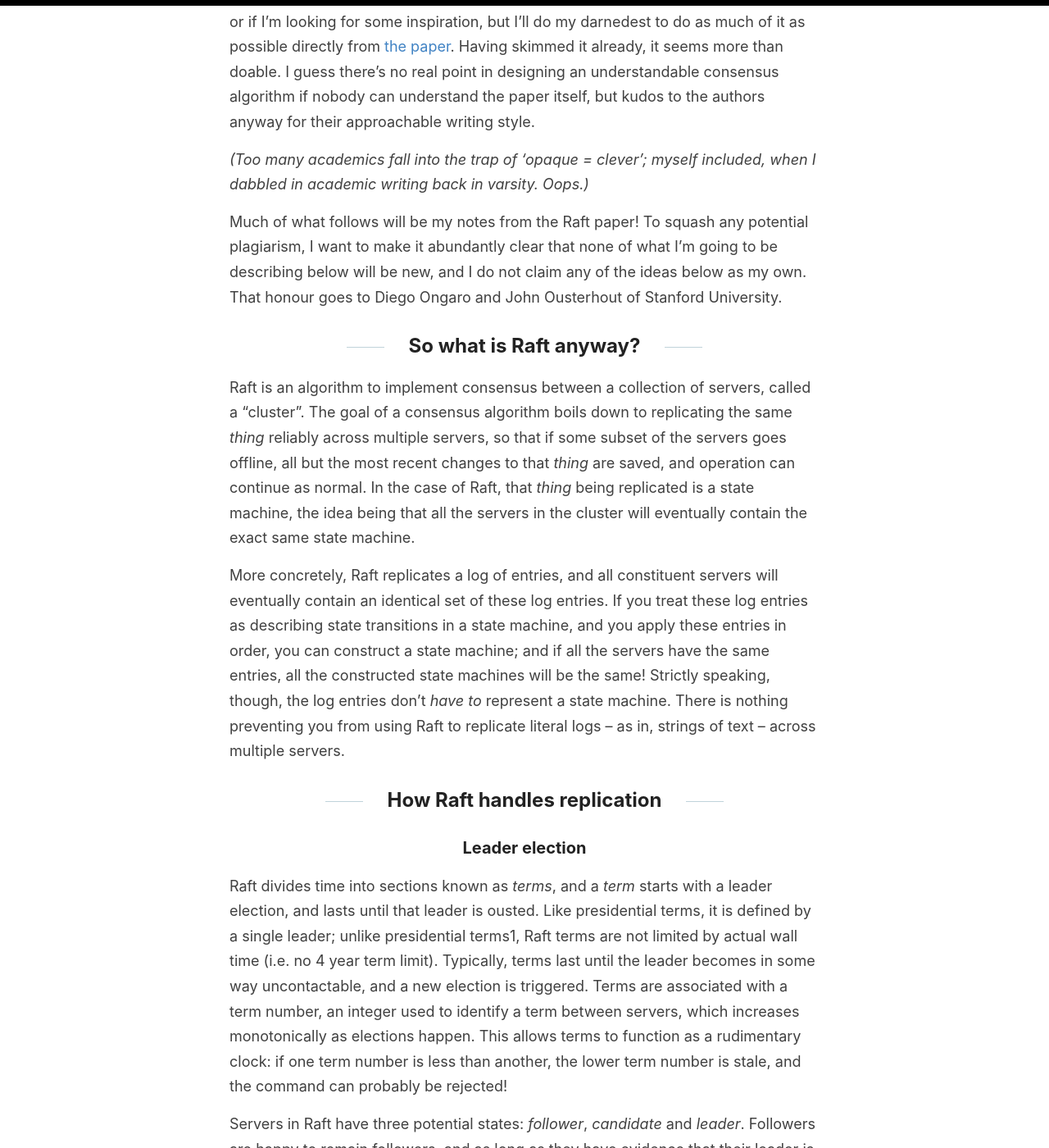
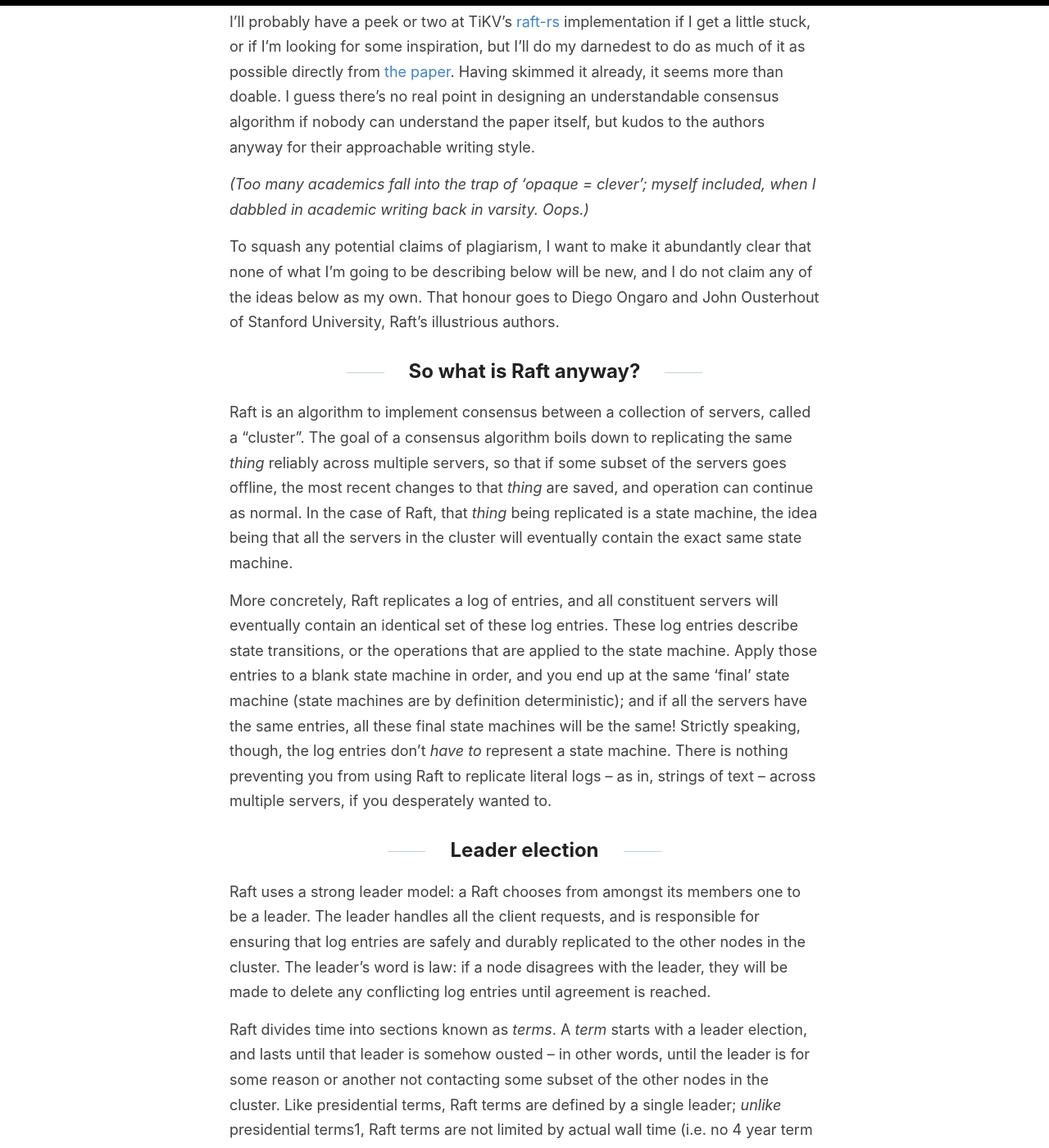
Before and after one commit to reidswan/reidswan.github.io, a Jekyll site: the page built from _posts/2023-05-23-grokking-raft.md, in a window 1280 px wide and 1400 px high, scrolled down 481 px. Shown: the whole window at 82% size. Built offline with Jekyll 4.4.1, drawn with Linux system fonts in a browser that asks for light colours; some of the changed text lies outside the part shown.

Commit message:
Update 2023-05-23-grokking-raft.md

```diff
--- a/_posts/2023-05-23-grokking-raft.md
+++ b/_posts/2023-05-23-grokking-raft.md
@@ -5,29 +5,29 @@ date:   2023-05-23 00:06:45 +0200
 categories: projects learning raft
 ---
 
-The unique selling point of [Raft][raft] is that it's easy to understand -- at least, far more so than it's scary older cousin Paxos. And while I have a blog post or Medium article or two about it, and played around with the visualizer, I figure a good way to really get it is to implement directly from the paper. So that's what I'm going to do.
+The unique selling point of [Raft][raft] is that it's easy to understand -- at least, far more so than it's scary older cousin Paxos. Although I've read a Medium article or two about it, and played around with the visualizer, I figure a good way to really get it is to implement it directly from [the paper][raft-paper]. But first we need to actually _read_ the paper. Here follow my notes from doing exactly that.
 
 I'll probably have a peek or two at TiKV's [raft-rs][raft-rs] implementation if I get a little stuck, or if I'm looking for some inspiration, but I'll do my darnedest to do as much of it as possible directly from [the paper][raft-paper]. Having skimmed it already, it seems more than doable. I guess there's no real point in designing an understandable consensus algorithm if nobody can understand the paper itself, but kudos to the authors anyway for their approachable writing style.
 
 _(Too many academics fall into the trap of 'opaque = clever'; myself included, when I dabbled in academic writing back in varsity. Oops.)_
 
-Much of what follows will be my notes from the Raft paper! To squash any potential plagiarism, I want to make it abundantly clear that none of what I'm going to be describing below will be new, and I do not claim any of the ideas below as my own. That honour goes to Diego Ongaro and John Ousterhout of Stanford University.
+To squash any potential claims of plagiarism, I want to make it abundantly clear that none of what I'm going to be describing below will be new, and I do not claim any of the ideas below as my own. That honour goes to Diego Ongaro and John Ousterhout of Stanford University, Raft's illustrious authors.
 
 ## So what is Raft anyway?
 
-Raft is an algorithm to implement consensus between a collection of servers, called a "cluster". The goal of a consensus algorithm boils down to replicating the same _thing_  reliably across multiple servers, so that if some subset of the servers goes offline, all but the most recent changes to that _thing_ are saved, and operation can continue as normal. In the case of Raft, that _thing_ being replicated is a state machine, the idea being that all the servers in the cluster will eventually contain the exact same state machine.
+Raft is an algorithm to implement consensus between a collection of servers, called a "cluster". The goal of a consensus algorithm boils down to replicating the same _thing_  reliably across multiple servers, so that if some subset of the servers goes offline, the most recent changes to that _thing_ are saved, and operation can continue as normal. In the case of Raft, that _thing_ being replicated is a state machine, the idea being that all the servers in the cluster will eventually contain the exact same state machine.
 
-More concretely, Raft replicates a log of entries, and all constituent servers will eventually contain an identical set of these log entries. If you treat these log entries as describing state transitions in a state machine, and you apply these entries in order, you can construct a state machine; and if all the servers have the same entries, all the constructed state machines will be the same! Strictly speaking, though, the log entries don't _have to_ represent a state machine. There is nothing preventing you from using Raft to replicate literal logs -- as in, strings of text -- across multiple servers.
+More concretely, Raft replicates a log of entries, and all constituent servers will eventually contain an identical set of these log entries. These log entries describe state transitions, or the operations that are applied to the state machine. Apply those entries to a blank state machine in order, and you end up at the same 'final' state machine (state machines are by definition deterministic); and if all the servers have the same entries, all these final state machines will be the same! Strictly speaking, though, the log entries don't _have to_ represent a state machine. There is nothing preventing you from using Raft to replicate literal logs -- as in, strings of text -- across multiple servers, if you desperately wanted to.
 
-## How Raft handles replication
+## Leader election
 
-### Leader election
+Raft uses a strong leader model: a Raft chooses from amongst its members one to be a leader. The leader handles all the client requests, and is responsible for ensuring that log entries are safely and durably replicated to the other nodes in the cluster. The leader's word is law: if a node disagrees with the leader, they will be made to delete any conflicting log entries until agreement is reached.
 
-Raft divides time into sections known as _terms_, and a _term_ starts with a leader election, and lasts until that leader is ousted. Like presidential terms, it is defined by a single leader; unlike presidential terms<sup>1</sup>, Raft terms are not limited by actual wall time (i.e. no 4 year term limit). Typically, terms last until the leader becomes in some way uncontactable, and a new election is triggered. Terms are associated with a term number, an integer used to identify a term between servers, which increases monotonically as elections happen. This allows terms to function as a rudimentary clock: if one term number is less than another, the lower term number is stale, and the command can probably be rejected!
+Raft divides time into sections known as _terms_. A _term_ starts with a leader election, and lasts until that leader is somehow ousted -- in other words, until the leader is for some reason or another not contacting some subset of the other nodes in the cluster. Like presidential terms, Raft terms are defined by a single leader; _unlike_ presidential terms<sup>1</sup>, Raft terms are not limited by actual wall time (i.e. no 4 year term limit). Terms are associated with a term number, an integer used to identify a term between servers, which increases monotonically as elections happen. This allows terms to function as a rudimentary clock: if one term number is less than another, the lower term number is stale, and the command can probably be rejected!
 
 Servers in Raft have three potential states: _follower_, _candidate_ and _leader_. Followers are happy to remain followers, and as long as they have evidence that their leader is alive and well, they will stay in this state, committing the log entries that they are receiving from their leader. This evidence of leader liveliness comes in the form of a regular heartbeat: the leader will constantly ping its followers to prove that it is still around.
 
-If too much time passes between received heartbeats, followers will have no choice but to assume that their leader is dead, and will transition to the _candidate_ state, in an attempt to become the cluster's new leader. It does so by incrementing its own current term, and then requesting votes from all of the other servers in the cluster. It also casts a vote for itself<sup>2</sup>.
+If too much time passes between received heartbeats, a follower will have no choice but to assume that their leader is dead, and will transition to the _candidate_ state, in an attempt to become the cluster's new leader. It does so by incrementing its own current term, and then requesting votes from all of the other servers in the cluster. It also casts a vote for itself<sup>2</sup>.
 
 A candidate transitions to a new state under one of the following conditions:
 
@@ -43,7 +43,7 @@ Thankfully, the Raft designers were clever enough to foresee this: a random elec
 
 This is represented by the following state machine:
 
-![image tooltip here](/images/server-state-flow.png)
+![Server state flow diagram](/images/server-state-flow.png)
 
 Neat! Very few states and transitions to represent a robust and digestible leader election system!
 
```
